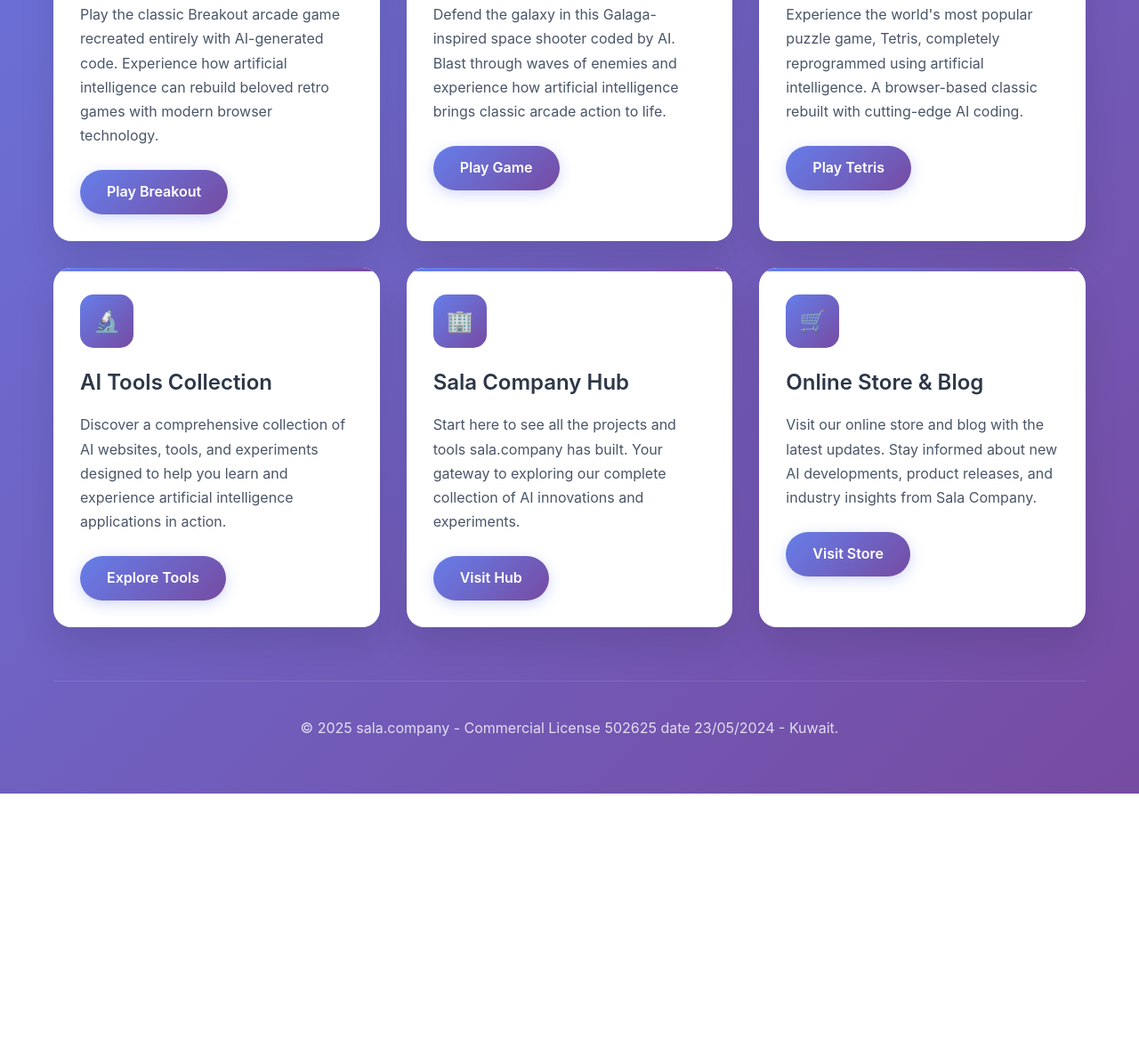
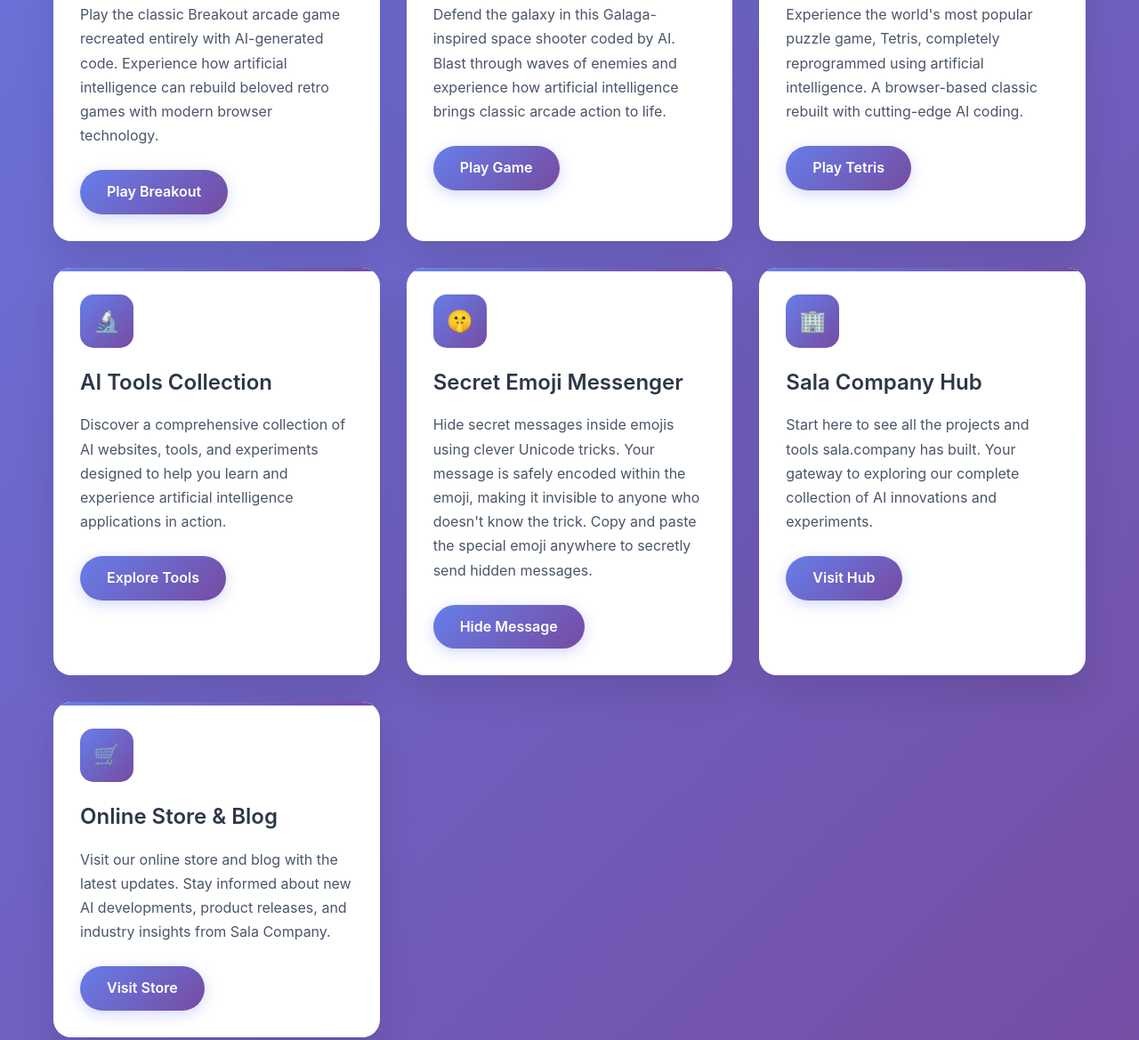
Before and after one commit to jamalxcode/sala-company-start-page, a plain HTML site: page index.html in a window 1280 px wide. Shown: the part 937-2106 px from the top of the page at 89% size. Before the commit the page ends 1829 px from the top, so only its background shows below. Drawn offline with Linux system fonts and the light colour scheme.

Commit message:
Update index.html secret.sala.company added

```diff
--- a/index.html
+++ b/index.html
@@ -6,14 +6,14 @@
     <title>AI Tools & Games - Browser-Based AI | Sala Company</title>
 
     <!-- SEO Meta Tags -->
-    <meta name="description" content="Play AI-coded games like Breakout, Tetris, Galactic Defender. Try WebAI for private browser AI. Discover artificial intelligence tools.">
-    <meta name="keywords" content="AI games, artificial intelligence, browser AI, AI tools, AI coded games, private AI, WebAI, Breakout, Tetris, Galactic Defender, AI experiments">
+    <meta name="description" content="Play AI-coded games, hide secret messages in emojis, try private browser AI. Explore Breakout, Tetris, WebAI, and more innovative tools.">
+    <meta name="keywords" content="AI games, artificial intelligence, browser AI, AI tools, secret emoji, hidden messages, steganography, WebAI, Breakout, Tetris, Galactic Defender, Unicode tricks">
     <meta name="author" content="Sala Company">
     <meta name="robots" content="index, follow">
 
     <!-- Open Graph Meta Tags -->
     <meta property="og:title" content="AI Tools & Games - Browser-Based AI Experiments">
-    <meta property="og:description" content="Play AI-coded games and explore browser-based artificial intelligence tools. Experience the future of AI gaming and private AI applications.">
+    <meta property="og:description" content="Play AI-coded games, hide secret messages in emojis, and explore innovative browser-based tools. Experience AI gaming, private AI, and creative Unicode applications.">
     <meta property="og:type" content="website">
     <meta property="og:url" content="https://sala.company">
     <meta property="og:image" content="https://sala.company/og-image.jpg">
@@ -21,7 +21,7 @@
     <!-- Twitter Card Meta Tags -->
     <meta name="twitter:card" content="summary_large_image">
     <meta name="twitter:title" content="AI Tools & Games - Browser-Based AI Experiments">
-    <meta name="twitter:description" content="Play AI-coded games and explore browser-based artificial intelligence tools.">
+    <meta name="twitter:description" content="Play AI-coded games, hide secret messages in emojis, and explore innovative browser-based tools.">
     <meta name="twitter:image" content="https://sala.company/twitter-image.jpg">
 
     <!-- Favicon -->
@@ -34,7 +34,7 @@
         "@context": "https://schema.org",
         "@type": "WebSite",
         "name": "Sala Company AI Tools",
-        "description": "Browser-based AI tools and games coded by artificial intelligence",
+        "description": "Browser-based AI tools, games, and creative applications including secret emoji messaging and AI-coded games",
         "url": "https://sala.company",
         "publisher": {
             "@type": "Organization",
@@ -304,6 +304,13 @@
                 </article>
 
                 <article class="card">
+                    <div class="icon">🤫</div>
+                    <h2>Secret Emoji Messenger</h2>
+                    <p>Hide secret messages inside emojis using clever Unicode tricks. Your message is safely encoded within the emoji, making it invisible to anyone who doesn't know the trick. Copy and paste the special emoji anywhere to secretly send hidden messages.</p>
+                    <a href="https://secret.sala.company" class="btn" aria-label="Try Secret Emoji Messenger">Hide Message</a>
+                </article>
+
+                <article class="card">
                     <div class="icon">🏢</div>
                     <h2>Sala Company Hub</h2>
                     <p>Start here to see all the projects and tools sala.company has built. Your gateway to exploring our complete collection of AI innovations and experiments.</p>
@@ -320,7 +327,7 @@
         </main>
 
         <footer>
-            <p>&copy; 2025 sala.company - Commercial License 502625 date 23/05/2024 - Kuwait. </p>
+            <p>&copy; 2024 Sala Company. Pioneering the future of browser-based artificial intelligence.</p>
         </footer>
     </div>
 
```
